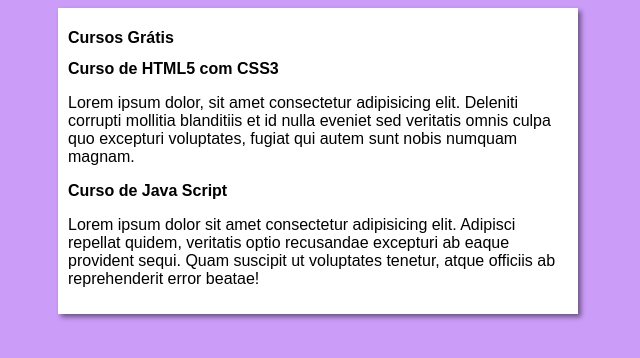
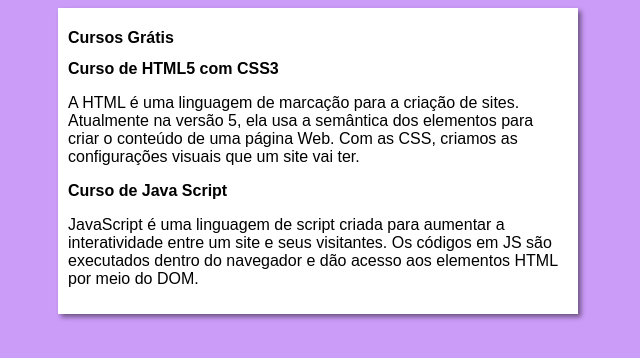
Before and after one commit to Lucas-ads10/Projeto-site-, a plain HTML site: page index.html in a window 1280 px wide. Shown: the whole page, without its empty margins (322-962 px from the left). Drawn offline with Linux system fonts and the light colour scheme.

Commit message:
Update index.html

```diff
--- a/index.html
+++ b/index.html
@@ -14,11 +14,11 @@
         </header>
             <article>
                 <h2>Curso de HTML5 com CSS3</h2>
-                <p>Lorem ipsum dolor, sit amet consectetur adipisicing elit. Deleniti corrupti mollitia blanditiis et id nulla eveniet sed veritatis omnis culpa quo excepturi voluptates, fugiat qui autem sunt nobis numquam magnam.</p>
+                <p>A HTML é uma linguagem de marcação para a criação de sites. Atualmente na versão 5, ela usa a semântica dos elementos para criar o conteúdo de uma página Web. Com as CSS, criamos as configurações visuais que um site vai ter.</p>
             </article>
             <article>
                 <h2>Curso de Java Script</h2>
-                <p>Lorem ipsum dolor sit amet consectetur adipisicing elit. Adipisci repellat quidem, veritatis optio recusandae excepturi ab eaque provident sequi. Quam suscipit ut voluptates tenetur, atque officiis ab reprehenderit error beatae!</p>
+                <p>JavaScript é uma linguagem de script criada para aumentar a interatividade entre um site e seus visitantes. Os códigos em JS são executados dentro do navegador e dão acesso aos elementos HTML por meio do DOM.</p>
             </article>
     </main>
 </body>
```
